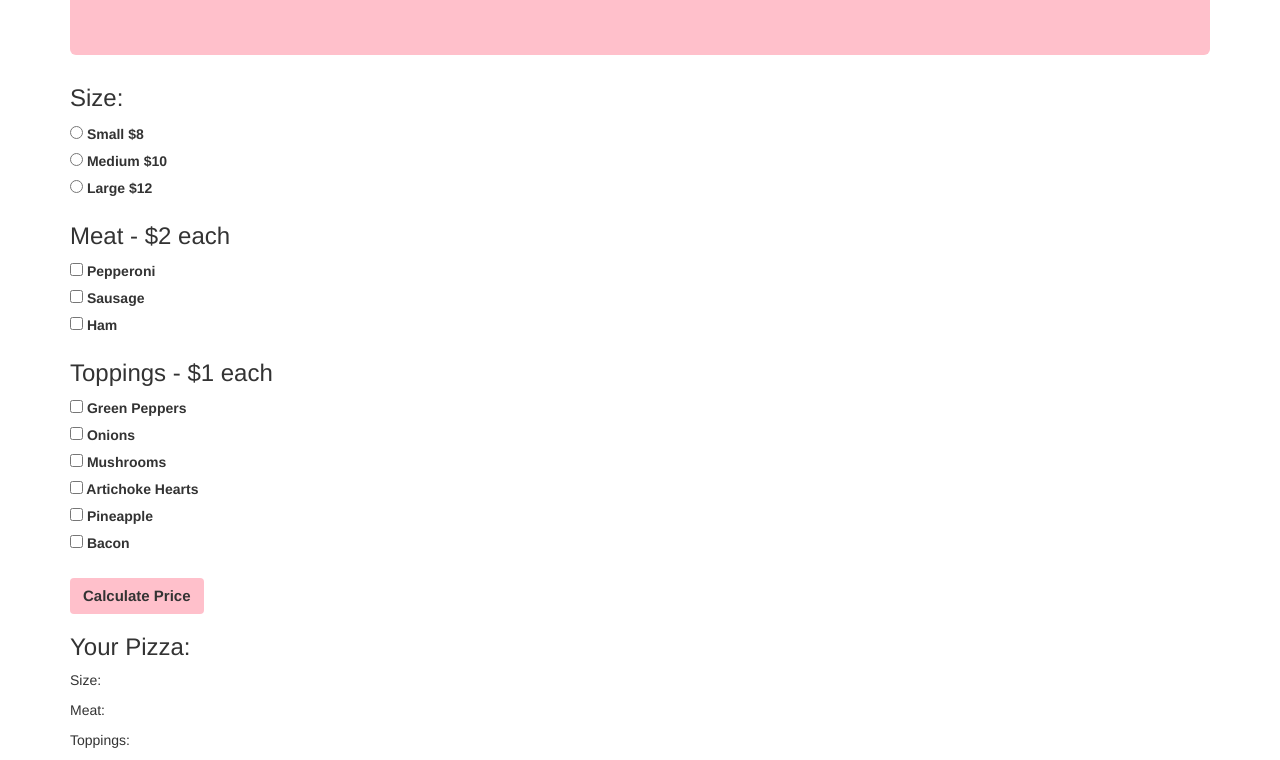
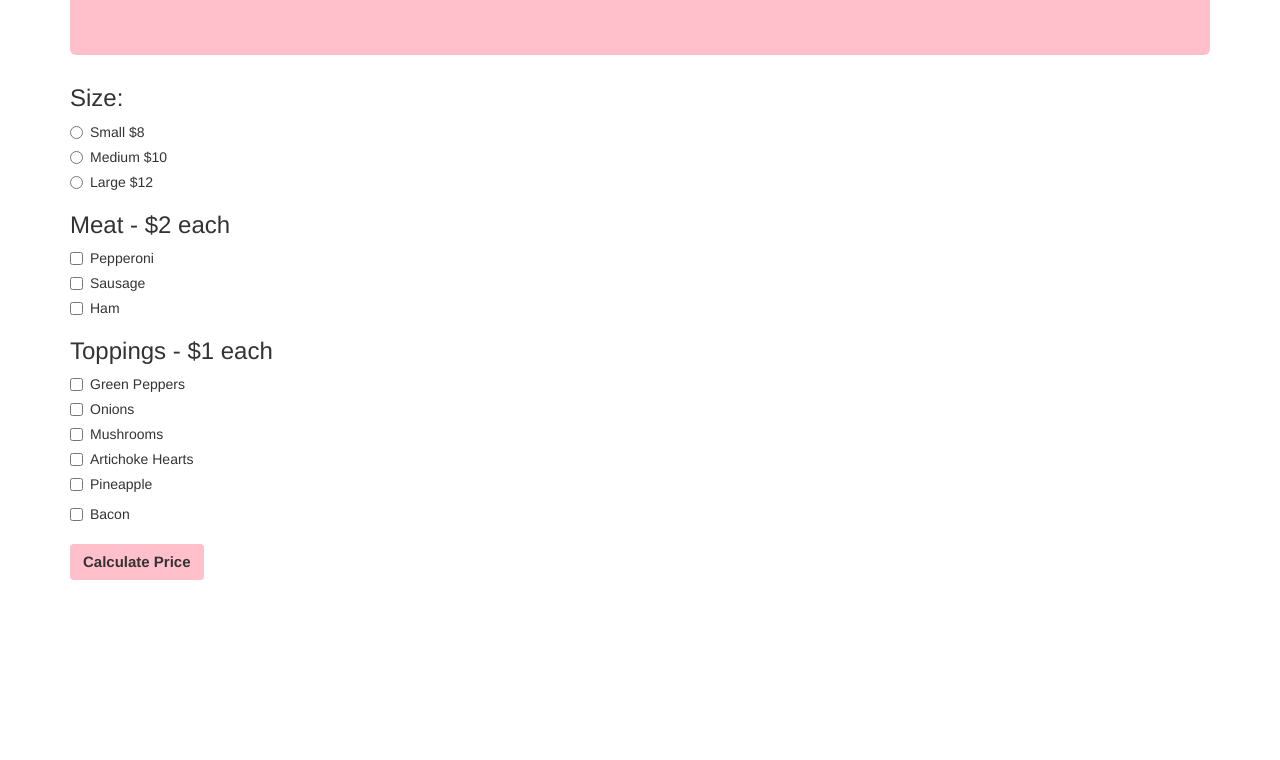
Before and after one commit to karicfuller/pizza, a plain HTML site: page pizza.html in a window 1280 px wide. Shown: the part 170-930 px from the top of the page. After the commit the page ends 800 px from the top, so only its background shows below. Drawn offline with Linux system fonts and the light colour scheme.

Commit message:
added radio and checkbox divs

```diff
--- a/js/scripts.js
+++ b/js/scripts.js
@@ -43,13 +43,13 @@ $(document).ready(function() {
   $("#pizza-form").submit(function(event) {
     event.preventDefault();
     //form inputs
-    var size = $("input:checkbox[name=size]:checked").map(function)(); {
+    var size = $("input[name=size]:checked").val(); {
       return this.value;
     }).get();
-    var meat = $("input:checkbox[name=meat]:checked").map(function(); {
+    var meat = $("input[name=meat]:checked").val(); {
       return this.value;
     }).get();
-    var topping = $("input:checkbox[name=topping]:checked").map(function() {
+    var topping = $("input[name=topping]:checked")..val() {
       return this.value;
     }).get();
 
@@ -59,7 +59,7 @@ $(document).ready(function() {
     //display as list
     $("#final_pizza").append("<li><span class="pizza">" + thePizza.pizzaDescription() + "<span></li>");
     //reset to default
-    document.getElementById("order-form").reset();
+    document.getElementById("pizza-form").reset();
 
     $(".pizza").last().click(function() {
       $("#final_details").show();
--- a/pizza.html
+++ b/pizza.html
@@ -18,28 +18,62 @@
 
 
           <h3>Size:</h3>
-          <div class="pick_size">
-            <label><input type="radio" name="size" value="small"> Small $8</label><br>
-            <label><input type="radio" name="size" value="medium"> Medium $10</label><br>
-            <label><input type="radio" name="size" value="large"> Large $12</label><br>
-          </div>
+          <div class="form-info">
+            <div class="radio">
+              <label><input type="radio" name="size" value="small"> Small $8</label>
+            </div>
 
-          <div class="pick_meat">
+            <div class="radio">
+              <label><input type="radio" name="size" value="medium"> Medium $10</label>
+            </div>
+
+            <div class="radio">
+              <label><input type="radio" name="size" value="large"> Large $12</label><br>
+            </div>
+
           <h3>Meat - $2 each</h3>
-            <label><input type="checkbox" name="meat" value="pepperoni"> Pepperoni</label><br>
-            <label><input type="checkbox" name="meat" value="sausage"> Sausage</label><br>
-            <label><input type="checkbox" name="meat" value="ham"> Ham</label><br>
+          <div class="form-info">
+            <div class="checkbox">
+              <label><input type="checkbox" name="meat" value="pepperoni"> Pepperoni</label>
+            </div>
+
+            <div class="checkbox">
+              <label><input type="checkbox" name="meat" value="sausage"> Sausage</label>
+            </div>
+
+            <div class="checkbox">
+              <label><input type="checkbox" name="meat" value="ham"> Ham</label>
+            </div>
+
           </div>
 
 
           <h3>Toppings - $1 each</h3>
-          <div class="pick_topping">
-            <label><input type="checkbox" name="topping" value="green_peppers"> Green Peppers</label><br>
-            <label><input type="checkbox" name="topping" value="onions"> Onions</label><br>
-            <label><input type="checkbox" name="topping" value="mushrooms"> Mushrooms</label><br>
-            <label><input type="checkbox" name="topping" value="artichoke"> Artichoke Hearts</label><br>
-            <label><input type="checkbox" name="topping" value="pineapple"> Pineapple</label><br>
-            <label><input type="checkbox" name="topping" value="bacon"> Bacon</label><br>
+          <div class="form-info">
+            <div class="checkbox">
+              <label><input type="checkbox" name="topping" value="green_peppers"> Green Peppers</label>
+            </div>
+
+            <div class="checkbox">
+              <label><input type="checkbox" name="topping" value="onions"> Onions</label>
+            </div>
+
+            <div class="checkbox">
+              <label><input type="checkbox" name="topping" value="mushrooms"> Mushrooms</label>
+            </div>
+
+            <div class="checkbox">
+              <label><input type="checkbox" name="topping" value="artichoke"> Artichoke Hearts</label>
+            </div>
+
+            <div class="checkbox">
+              <label><input type="checkbox" name="topping" value="pineapple"> Pineapple</label>
+            <div>
+
+            <div class="checkbox">
+              <label><input type="checkbox" name="topping" value="bacon"> Bacon</label>
+            <div>
+
           </div>
             <br>
 
@@ -47,15 +81,6 @@
 
         </form>
 
-          <h3>Your Pizza:</h3>
-          <ul id="final_pizza">
-          </ul>
-          <div id="final_details">
-            <h5></h5>
-            <p>Size: <span id="size"></span></p>
-            <p>Meat: <span id="meat"></span></p>
-            <p>Toppings: <span id="topping"></span></p>
-          </div>
 
 
     </div>
```
